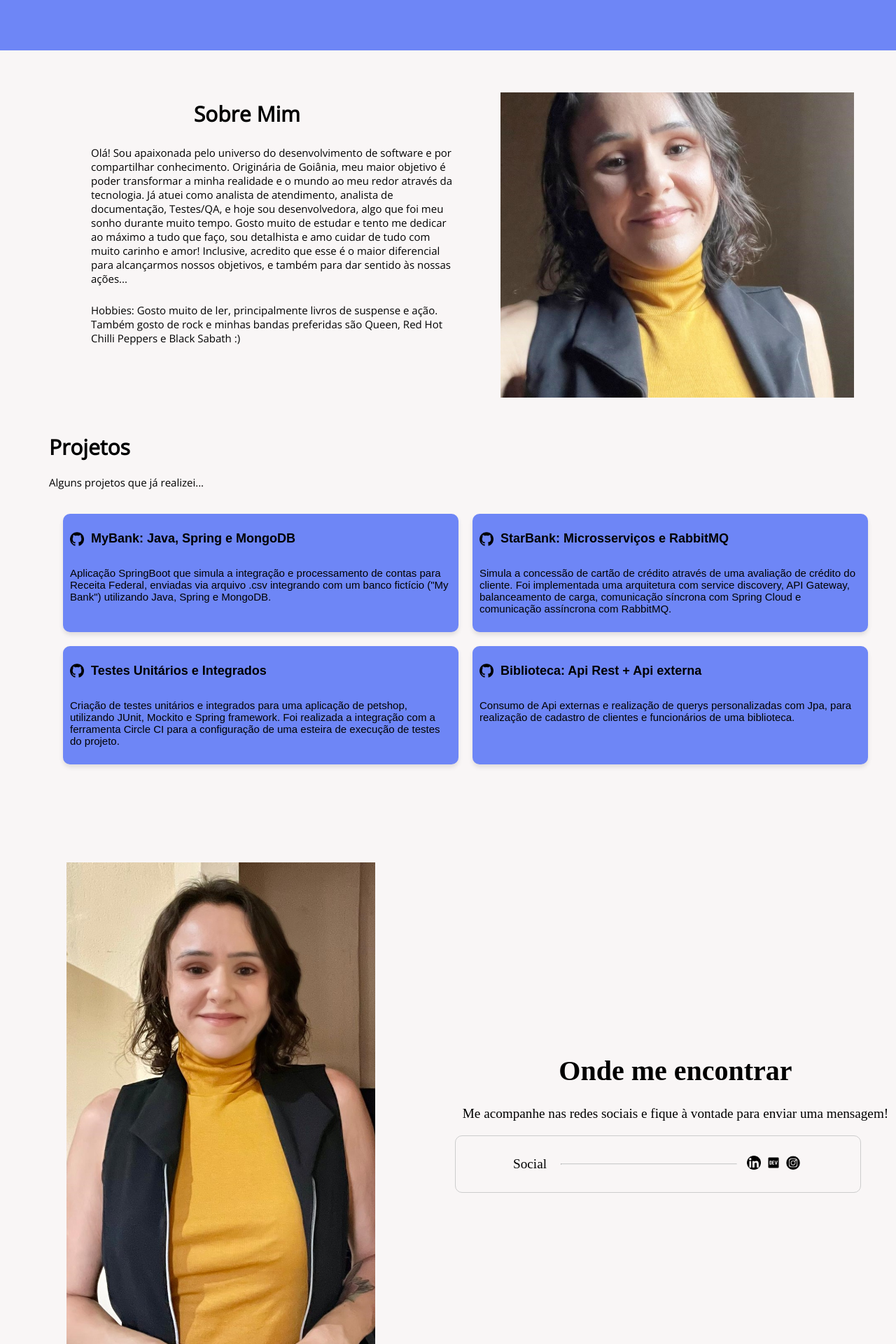
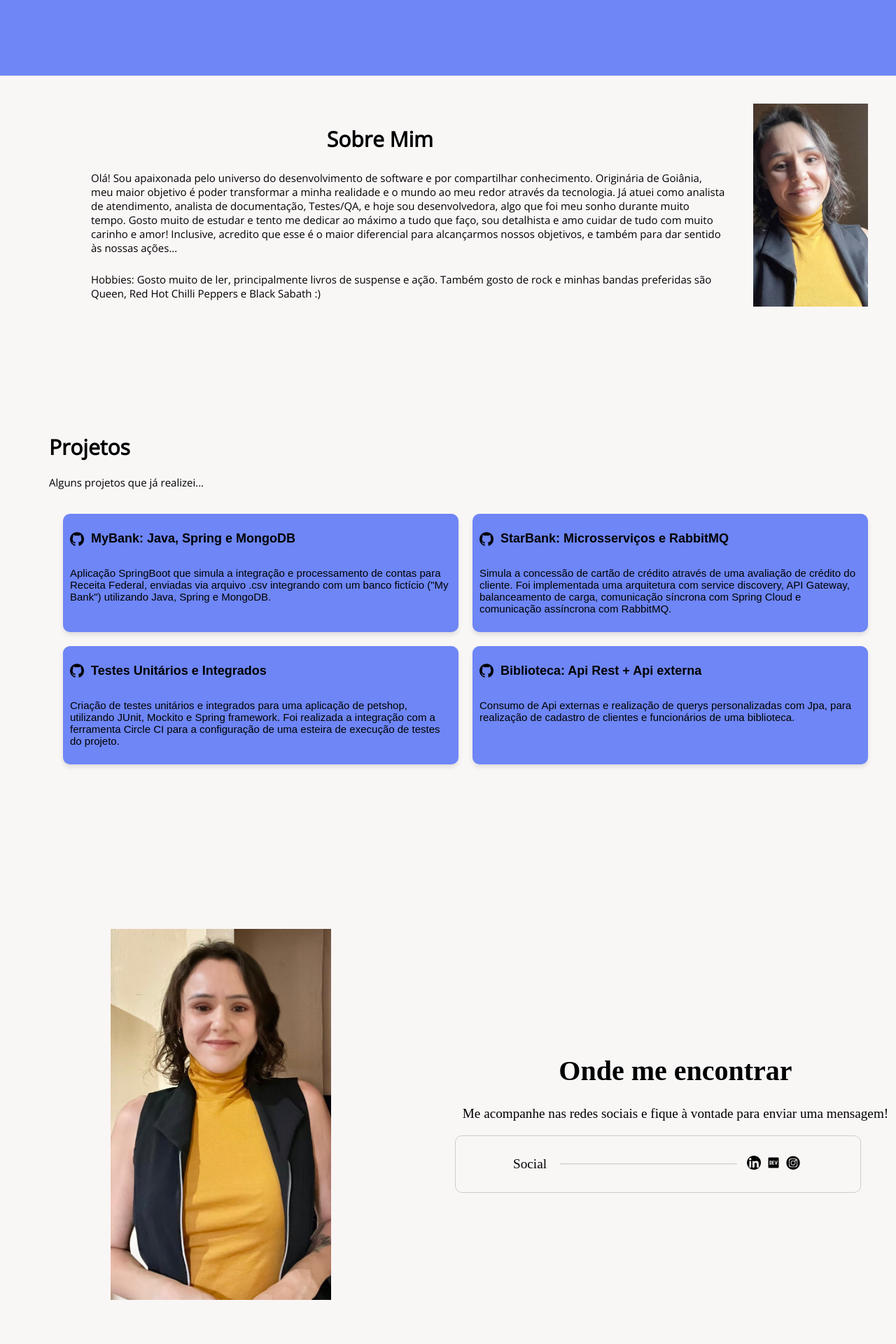
Before and after one commit to jeronimafloriano/my-page, an Angular app: page / in a window 1280 px wide. Shown: the part 340-2260 px from the top of the page at 70% size. Built offline with nearby package versions, Linux system fonts and the light colour scheme.

Commit message:
Ajustando imagens para celular

```diff
--- a/src/app/app.component.scss
+++ b/src/app/app.component.scss
@@ -56,9 +56,10 @@
 
 @media screen and (min-width: 768px) {
   .imagem {
-  width: 100%;
-  height: 100%;
-  margin: 60px;
+  width: 20%;
+  height: 60%;
+  margin: 40px;
+  padding-bottom: 50px;
   background-image: url('../assets/rosto.jpg');
   background-size: cover;
   background-position: center;
--- a/src/app/contact/contact.component.scss
+++ b/src/app/contact/contact.component.scss
@@ -14,8 +14,12 @@
   }
 
   .imagem-corpo {
-    width: 70%;
-    height: 90vh;
+    width: 50%;
+    height: 60%;
+    margin: 40px;
+    padding-bottom: 50px;
+   // width: 70%;
+    //height: 90vh;
     background-size: cover;
     background-position: center;
     background-image: url('../../assets/corpo.jpg');
```
Also changed, not shown: 3 other files (tests, documents, lock files or other folders).
